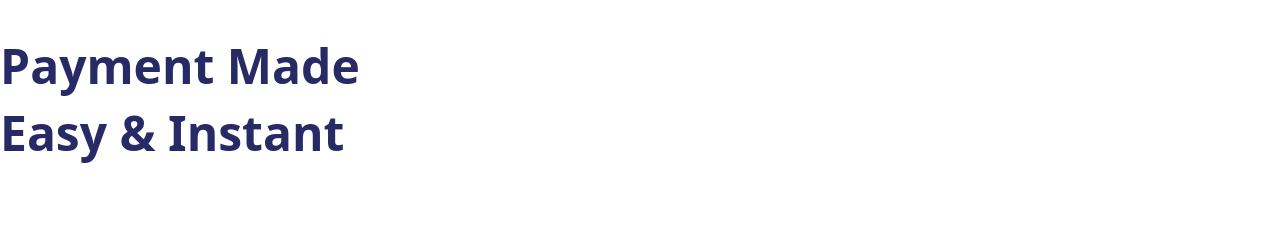
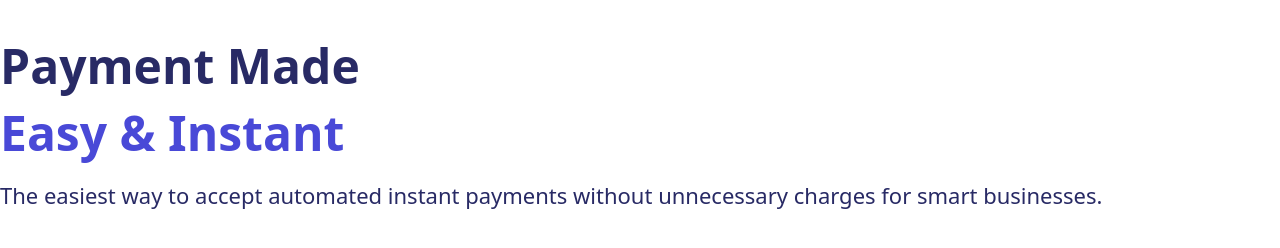
Before and after one commit to ddddami/autocredit-landing-page, a plain HTML site: page index.html in a window 1280 px wide. Drawn offline with Linux system fonts and the light colour scheme.

Commit message:
Add the heading text

```diff
--- a/css/styles.css
+++ b/css/styles.css
@@ -44,4 +44,10 @@ h3 {
 }
 p {
   margin-top: 0;
+  font-size: 2.2rem;
+  line-height: 1.7;
 }
+
+.color-primary {
+  color: var(--color-primary);
+}
--- a/index.html
+++ b/index.html
@@ -9,7 +9,11 @@
   <body>
     <h1>
       Payment Made <br />
-      <span>Easy & Instant</span>
+      <span class="color-primary">Easy & Instant</span>
     </h1>
+    <p>
+      The easiest way to accept automated instant payments without unnecessary
+      charges for smart businesses.
+    </p>
   </body>
 </html>
```
